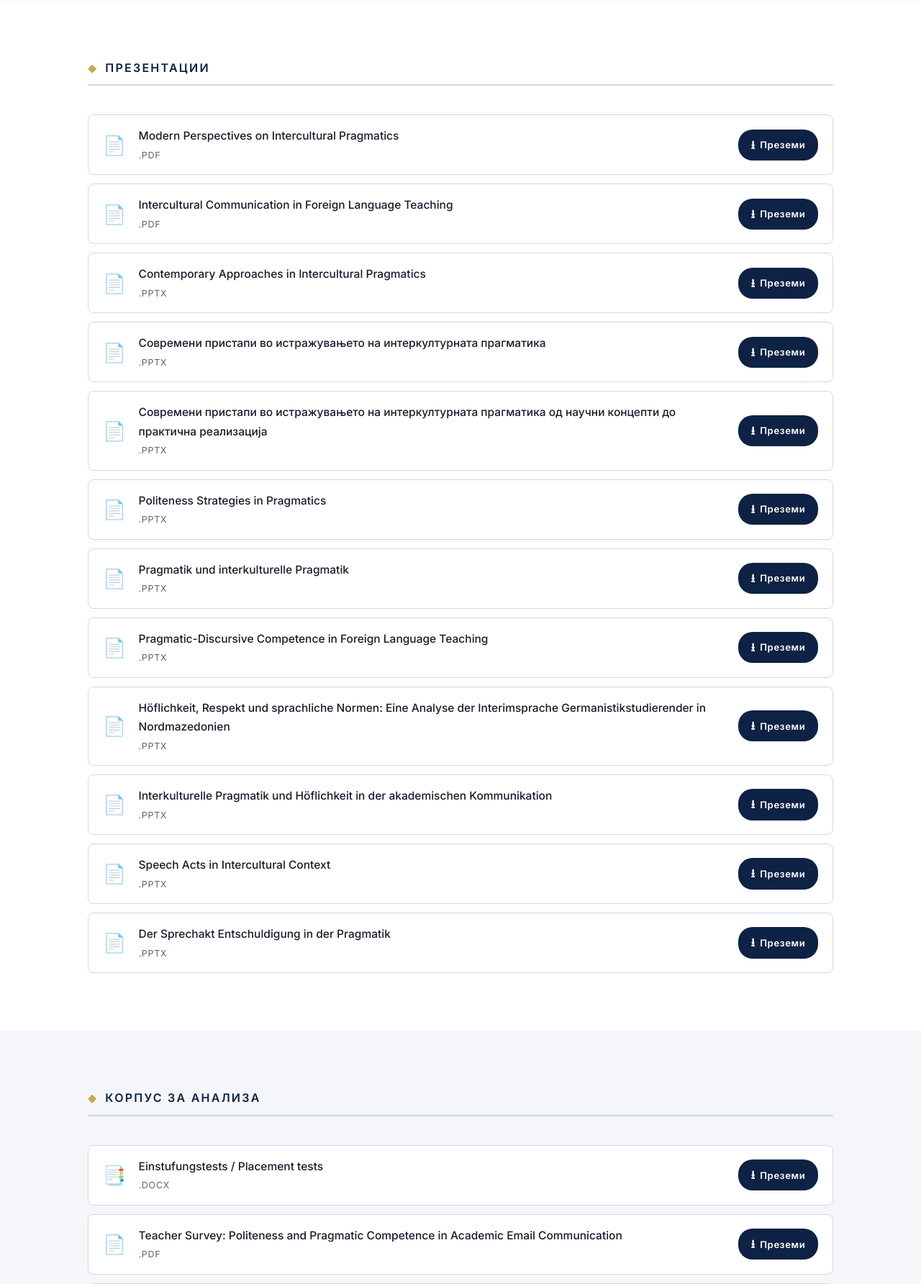
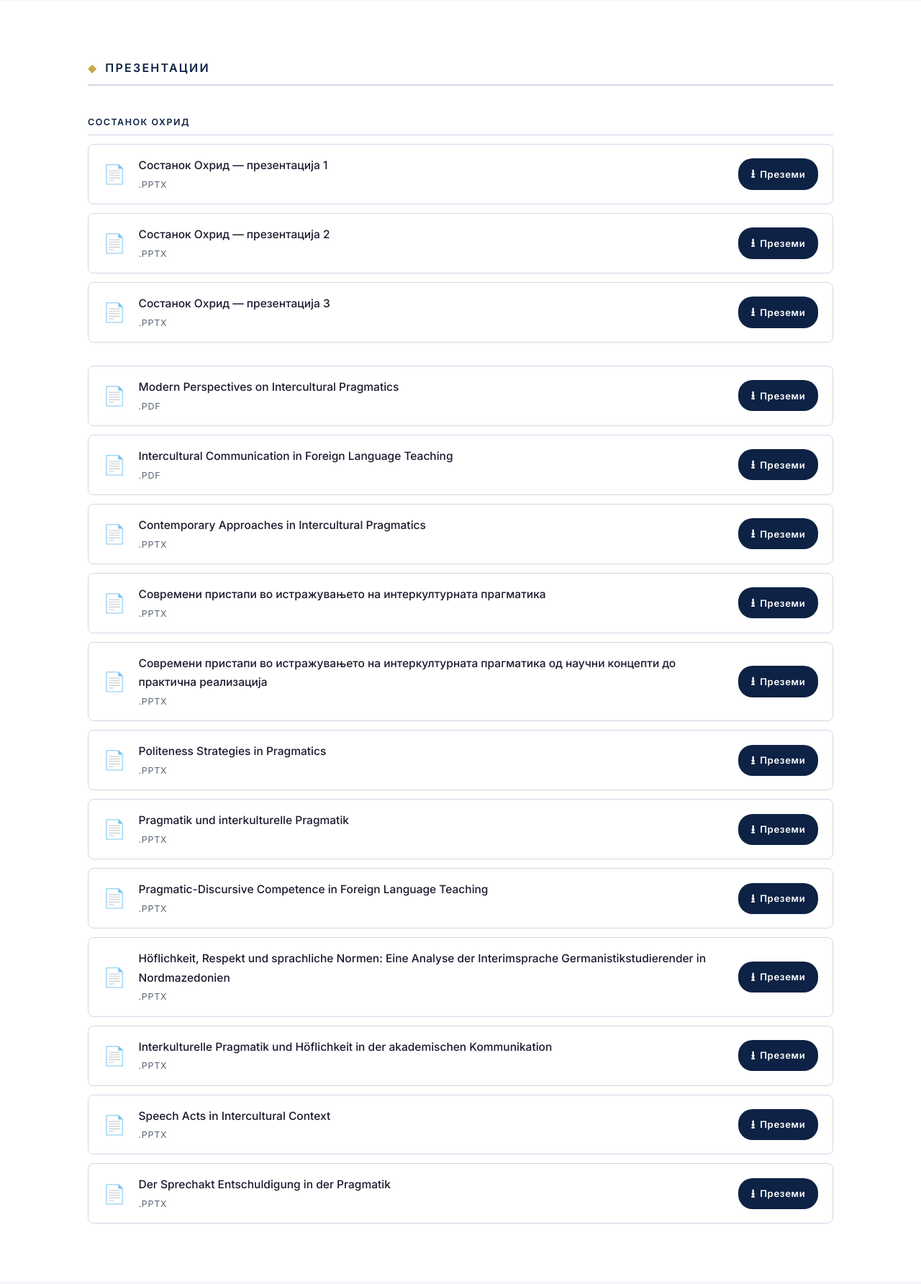
Before and after one commit to VladimirIvanovski/pragmatika_v4, a Flask app: page /materijali in a window 1280 px wide. Shown: the part 1979-3763 px from the top of the page at 72% size. Run offline with Flask 3, Linux system fonts and the light colour scheme.

Commit message:
Materijali: add Ohrid meeting presentations subsection
Co-authored-by: Cursor <cursoragent@cursor.com>

```diff
--- a/templates/materijali.html
+++ b/templates/materijali.html
@@ -221,6 +221,44 @@
             <h2 data-mk="ПРЕЗЕНТАЦИИ" data-en="PRESENTATIONS">ПРЕЗЕНТАЦИИ</h2>
         </div>
         <hr class="section-rule">
+
+        <p class="refs-group-title">Состанок Охрид</p>
+        <ul class="file-list" style="margin-bottom:2rem;">
+            <li class="file-item">
+                <div class="file-icon">&#128196;</div>
+                <div class="file-info">
+                    <span class="file-name">Состанок Охрид — презентација 1</span>
+                    <span class="file-meta">.pptx</span>
+                </div>
+                <a href="https://drive.google.com/uc?export=download&id=17Cpm2rDXlY4gfPpZ4zxM6TSiVx3fkljv" class="file-download" target="_blank" rel="noopener">
+                    <span class="dl-icon">&#11123;</span>
+                    <span data-mk="Преземи" data-en="Download">Преземи</span>
+                </a>
+            </li>
+            <li class="file-item">
+                <div class="file-icon">&#128196;</div>
+                <div class="file-info">
+                    <span class="file-name">Состанок Охрид — презентација 2</span>
+                    <span class="file-meta">.pptx</span>
+                </div>
+                <a href="https://drive.google.com/uc?export=download&id=1eOsIAsW68x9qb7JPfu76tVasPdbRD_27" class="file-download" target="_blank" rel="noopener">
+                    <span class="dl-icon">&#11123;</span>
+                    <span data-mk="Преземи" data-en="Download">Преземи</span>
+                </a>
+            </li>
+            <li class="file-item">
+                <div class="file-icon">&#128196;</div>
+                <div class="file-info">
+                    <span class="file-name">Состанок Охрид — презентација 3</span>
+                    <span class="file-meta">.pptx</span>
+                </div>
+                <a href="https://drive.google.com/uc?export=download&id=1bp5a18s3ROvGEZFSNSW-SfkfCM5DTH-W" class="file-download" target="_blank" rel="noopener">
+                    <span class="dl-icon">&#11123;</span>
+                    <span data-mk="Преземи" data-en="Download">Преземи</span>
+                </a>
+            </li>
+        </ul>
+
         <ul class="file-list">
 
 
```
